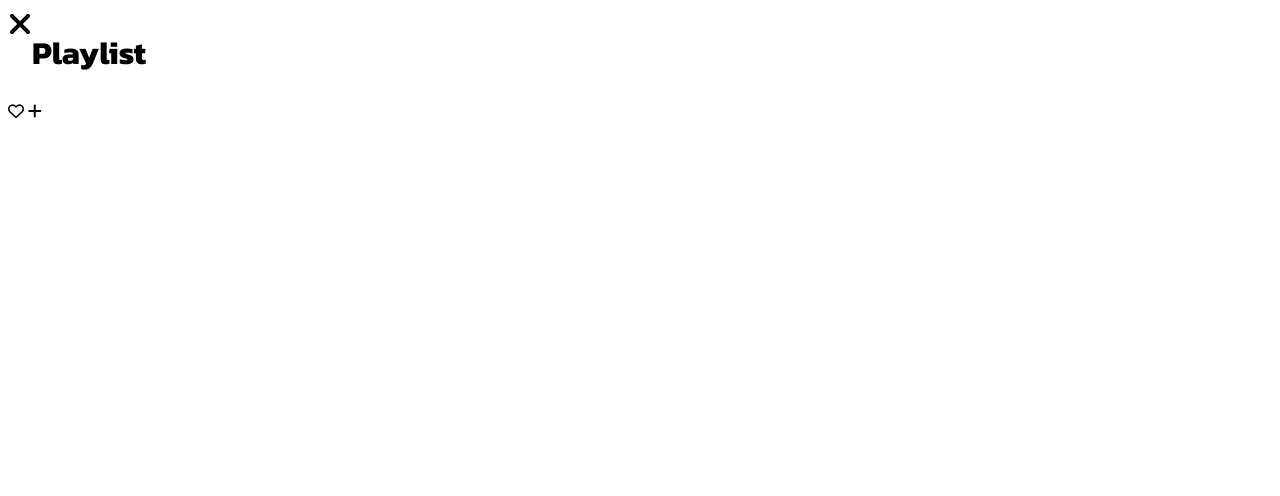
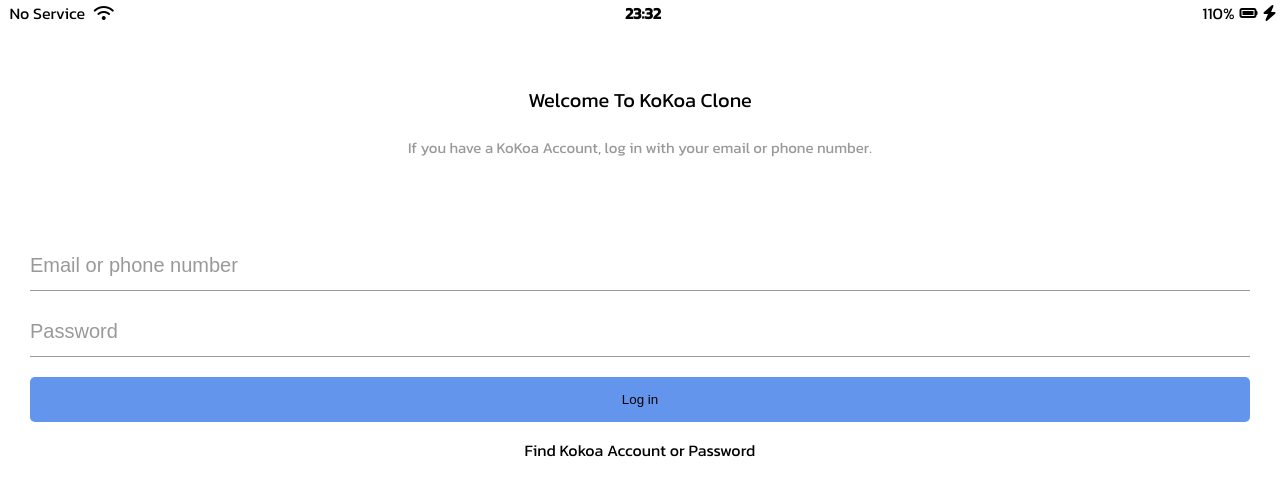
Before and after one commit to dahees1090/dakao-clone-2020, a plain HTML site: page index.html in a window 1280 px wide. Shown: the top 496 px of the page. Drawn offline with Linux system fonts and the light colour scheme.

```diff
--- /dev/null
+++ b/css/components/nav-bar.css
@@ -0,0 +1,42 @@
+.nav {
+  background-color: #f9f9fa;
+  padding: 20px 40px;
+  border-top: 1px solid rgba(0, 0, 0, 0.1);
+  position: fixed;
+  bottom: 0;
+  width: 100%;
+  box-sizing: border-box;
+}
+.nav__list {
+  display: flex;
+  justify-content: space-between;
+}
+.nav__link {
+  color: #2e363e;
+  position: relative;
+}
+
+.nav__notification {
+  background-color: tomato;
+  width: 30px;
+  height: 30px;
+  border-radius: 15px;
+  display: flex;
+  justify-content: center;
+  align-items: center;
+  color: white;
+  font-weight: 600;
+  position: absolute;
+  left: 20px;
+  bottom: 20px;
+}
+.dot {
+  display: block;
+  background-color: tomato;
+  width: 8px;
+  height: 8px;
+  border-radius: 100%;
+  position: relative;
+  left: 32px;
+  top: 5px;
+}
--- /dev/null
+++ b/css/components/status-bar.css
@@ -0,0 +1,27 @@
+.status-bar {
+  display: flex;
+  justify-content: center;
+  margin: 5px 3px;
+  position: fixed;
+  top: 0;
+  width: 100%;
+}
+.status-bar__column {
+  width: 33%;
+}
+.status-bar__column:first-child span {
+  margin-right: 5px;
+}
+.status-bar__column:nth-child(2) {
+  display: flex;
+  justify-content: center;
+  font-weight: bold;
+}
+.status-bar__column:last-child {
+  display: flex;
+  justify-content: flex-end;
+  align-items: center;
+}
+.status-bar__column .fa-battery-full {
+  margin: 0px 5px;
+}
--- /dev/null
+++ b/css/reset.css
@@ -0,0 +1,133 @@
+html,
+body,
+div,
+span,
+applet,
+object,
+iframe,
+h1,
+h2,
+h3,
+h4,
+h5,
+h6,
+p,
+blockquote,
+pre,
+a,
+abbr,
+acronym,
+address,
+big,
+cite,
+code,
+del,
+dfn,
+em,
+img,
+ins,
+kbd,
+q,
+s,
+samp,
+small,
+strike,
+strong,
+sub,
+sup,
+tt,
+var,
+b,
+u,
+i,
+center,
+dl,
+dt,
+dd,
+ol,
+ul,
+li,
+fieldset,
+form,
+label,
+legend,
+table,
+caption,
+tbody,
+tfoot,
+thead,
+tr,
+th,
+td,
+article,
+aside,
+canvas,
+details,
+embed,
+figure,
+figcaption,
+footer,
+header,
+hgroup,
+menu,
+nav,
+output,
+ruby,
+section,
+summary,
+time,
+mark,
+audio,
+video {
+  margin: 0;
+  padding: 0;
+  border: 0;
+  font-size: 100%;
+  font: inherit;
+  vertical-align: baseline;
+}
+/* HTML5 display-role reset for older browsers */
+article,
+aside,
+details,
+figcaption,
+figure,
+footer,
+header,
+hgroup,
+menu,
+nav,
+section {
+  display: block;
+}
+body {
+  line-height: 1;
+}
+ol,
+ul {
+  list-style: none;
+}
+blockquote,
+q {
+  quotes: none;
+}
+blockquote:before,
+blockquote:after,
+q:before,
+q:after {
+  content: "";
+  content: none;
+}
+table {
+  border-collapse: collapse;
+  border-spacing: 0;
+}
+
+input:focus {
+  outline: none;
+}
+
+a {
+  color: inherit;
+  text-decoration: none;
+}
--- /dev/null
+++ b/css/screens/login.css
@@ -0,0 +1,49 @@
+.welcom-header {
+  margin: 90px 0px;
+  text-align: center;
+  display: flex;
+  flex-direction: column;
+  align-items: center;
+}
+.welcom-header__title {
+  font-size: 20px;
+  margin-bottom: 30px;
+}
+
+.welcom-header__text {
+  font-size: 15px;
+  opacity: 0.4;
+  width: 60%;
+}
+
+#login-form {
+  display: flex;
+  flex-direction: column;
+  margin: 0px 30px;
+}
+#login-form input {
+  padding: 15px 0px;
+  border: none;
+  margin-bottom: 20px;
+}
+#login-form input:not([type="submit"]) {
+  border-bottom: 1px solid rgba(0, 0, 0, 0.4);
+  transition: border-bottom 0.3s ease-in-out;
+}
+#login-form input::placeholder {
+  color: rgba(0, 0, 0, 0.4);
+  font-size: 20px;
+}
+#login-form input:focus {
+  border-bottom: 2px solid cornflowerblue;
+}
+#login-form input[type="submit"] {
+  background-color: cornflowerblue;
+  cursor: pointer;
+  border-radius: 5px;
+}
+#login-form a {
+  text-align: center;
+  text-decoration: none;
+  color: inherit;
+}
--- a/css/styles.css
+++ b/css/styles.css
@@ -1,7 +1,14 @@
-@import url("https://fonts.googleapis.com/css2?family=Kanit:wght@200;400;500;700&display=swap");
+@import url("https://fonts.googleapis.com/css2?family=Kanit:wght@100;400;500&display=swap");
+
+@import "reset.css";
+@import "variables.css";
+/*components*/
+@import "components/status-bar.css";
+@import "components/nav-bar.css";
+
+@import "screens/login.css";
+
 body {
+  height: 1000vh;
   font-family: "Kanit", sans-serif;
 }
-header {
-  display: flex;
-}
--- /dev/null
+++ b/css/variables.css
@@ -0,0 +1,5 @@
+:root {
+  --yellow: #fae100;
+  --horizontal-space: 25px;
+  --main-border: 1px solid rgba(0, 0, 0, 0.2);
+}
--- a/index.html
+++ b/index.html
@@ -4,17 +4,36 @@
     <link rel="stylesheet" href="css/styles.css">
     <meta charset="UTF-8">
     <meta name="viewport" content="width=device-width, initial-scale=1.0">
-    <title>Music is my laifu</title>
+    <title>Welcom To Kokoa Clone</title>
 </head>
 <body>
-    <header>
-    <i class="fas fa-times fa-2x"></i>
-    <h1>Playlist</h1>
+    <div class="status-bar">
+        <div class="status-bar__column">
+            <span>No Service</span>
+            <i class="fas fa-wifi"></i>
+        </div>
+        <div class="status-bar__column">
+            <span>23:32</span>
+        </div>
+        <div class="status-bar__column">
+            <span>110%</span>
+            <i class="fas fa-battery-full"></i>
+            <i class="fas fa-bolt"></i>
+        </div>
+
+    </div>
+
+    <header class="welcom-header">
+        <h1 class="welcom-header__title">Welcome To KoKoa Clone</h1>
+        <p class="welcom-header__text">If you have a KoKoa Account, log in with your email or phone number.</p>
     </header>
 
-
-    <i class="far fa-heart"></i>
-    <i class="fas fa-plus"></i>
+    <form action="friends.html" method="GET" id="login-form">
+        <input name="username" type="text" placeholder="Email or phone number"/>
+        <input name="password" type="password" placeholder="Password"/>
+        <input type="submit" value="Log in" />
+        <a href="#">Find Kokoa Account or Password</a>
+    </form>
 
 
     <script
@@ -23,5 +42,4 @@
 ></script>
 </body>
 
-</header>
 </html>
```
Also changed, not shown: friends.html (added, +55 -0 lines).
